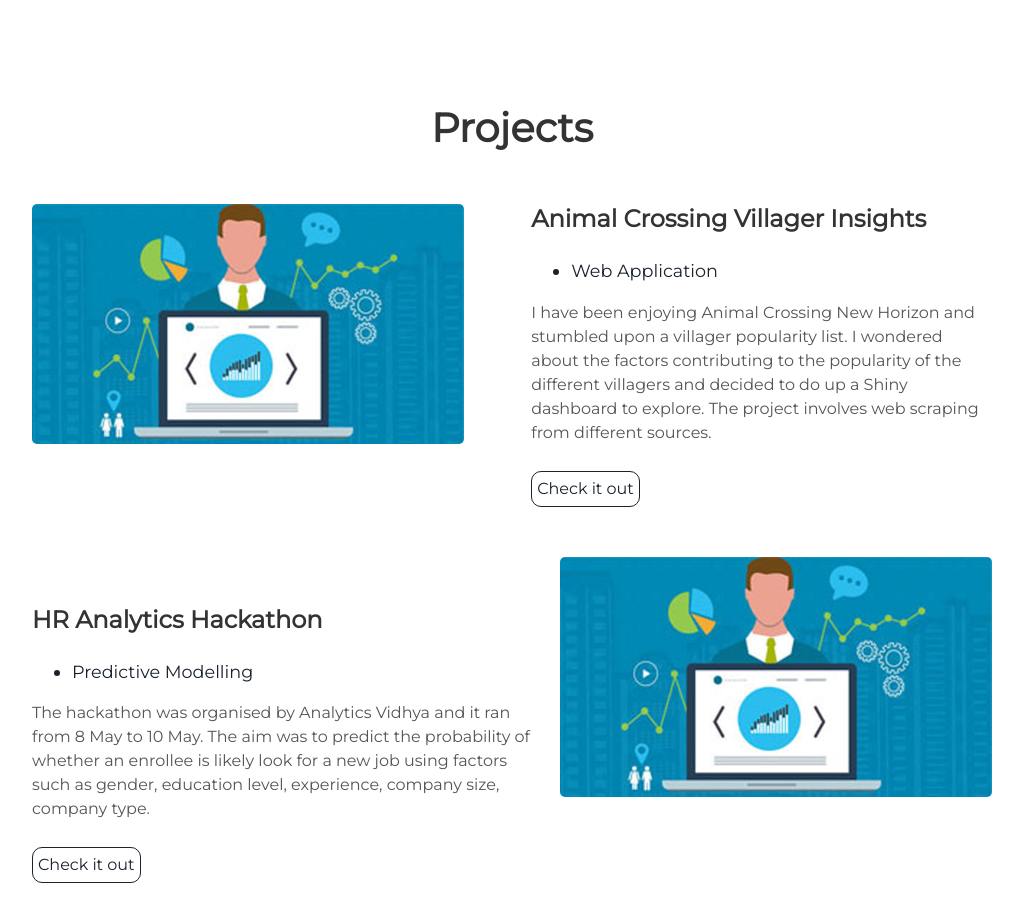
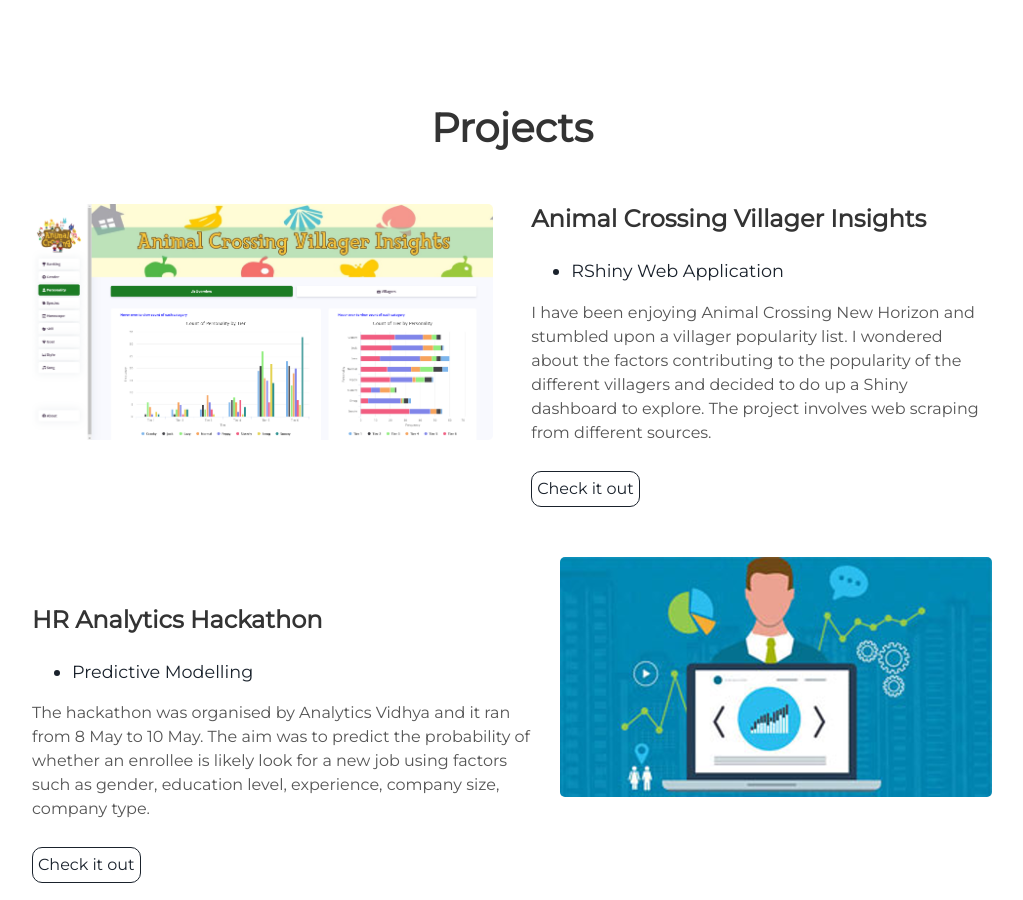
Before and after one commit to Joanna-Khek/joanna-khek.github.io, a Jekyll site: the page built from index.html, in a window 1280 px wide and 900 px high, scrolled down 2460 px. Shown: the whole window, without its empty margins (128-1151 px from the left). Built offline with Jekyll 4.4.1, drawn with Linux system fonts in a browser that asks for light colours.

Commit message:
add files

```diff
--- a/_includes/projects.html
+++ b/_includes/projects.html
@@ -3,15 +3,15 @@
 </div>
 <div class="user-projects">
   <div class="images-left">
-    <img alt="st-bt" src="{{ "assets/img/Janata_HR.png" | prepend: site.baseurl }}" />
+    <img alt="st-bt" src="{{ "assets/img/AC_Thumbnail_3.PNG" | prepend: site.baseurl }}" />
   </div>
   <div class="contents-right">
     <h3> Animal Crossing Villager Insights </h3>
     <ul>
-      <li> Web Application </li>
+      <li> RShiny Web Application </li>
     </ul>
     <p>I have been enjoying Animal Crossing New Horizon and stumbled upon a villager popularity list. I wondered about the factors contributing to the popularity of the different villagers and decided to do up a Shiny dashboard to explore. The project involves web scraping from different sources. </p>
-    <a class="project-link" href="https://github.com/Joanna-Khek/joanna-khek.github.io/blob/master/HR%20Analytics%20Hackathon/JanataHack%20-%20HR%20Analytics.ipynb">Check it out</a>
+    <a class="project-link" href="https://github.com/Joanna-Khek/joanna-khek.github.io/tree/master/Animal%20Crossing%20Villager%20Insights">Check it out</a>
   </div>
 </div>
 <div class="user-projects">
```
Also changed, not shown: assets/img/AC_Thumbnail_3.PNG (added).
